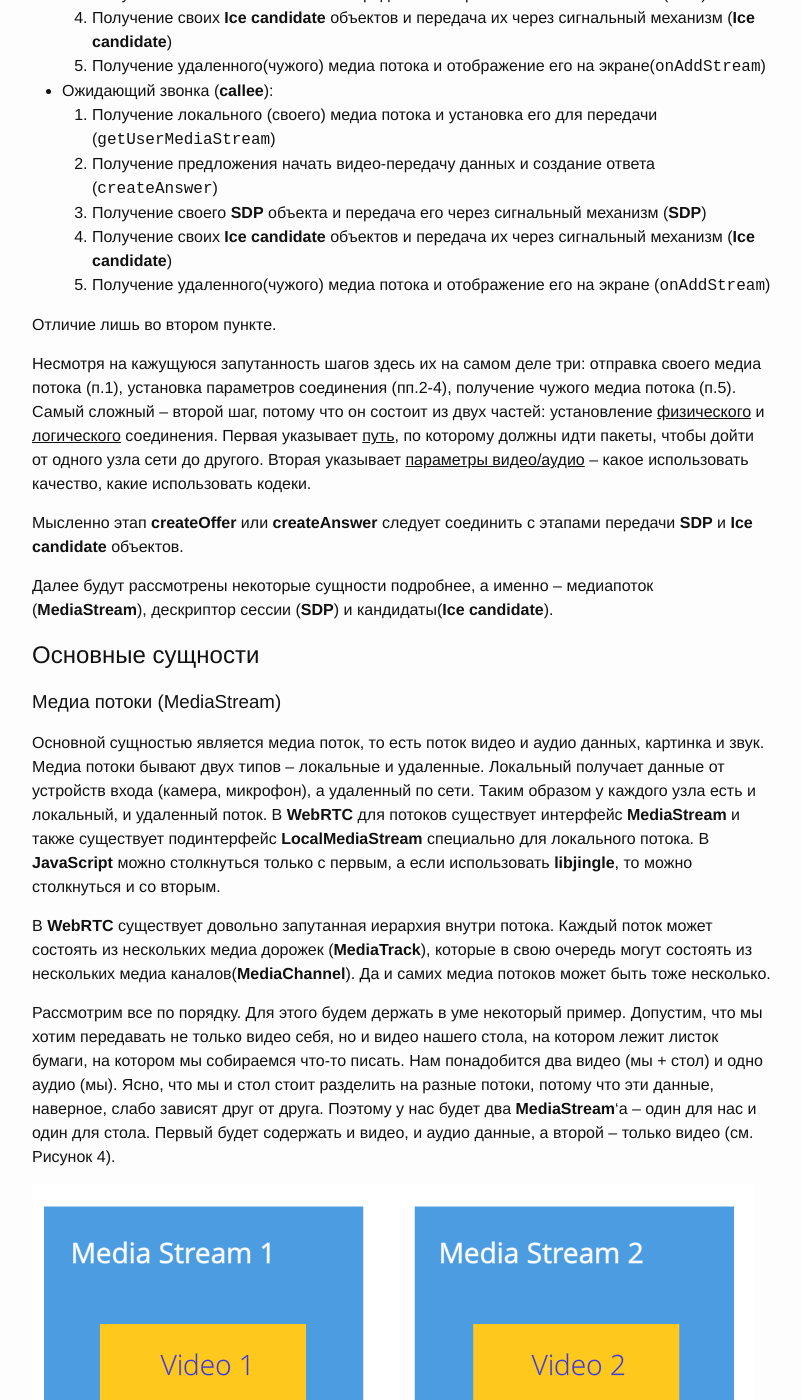
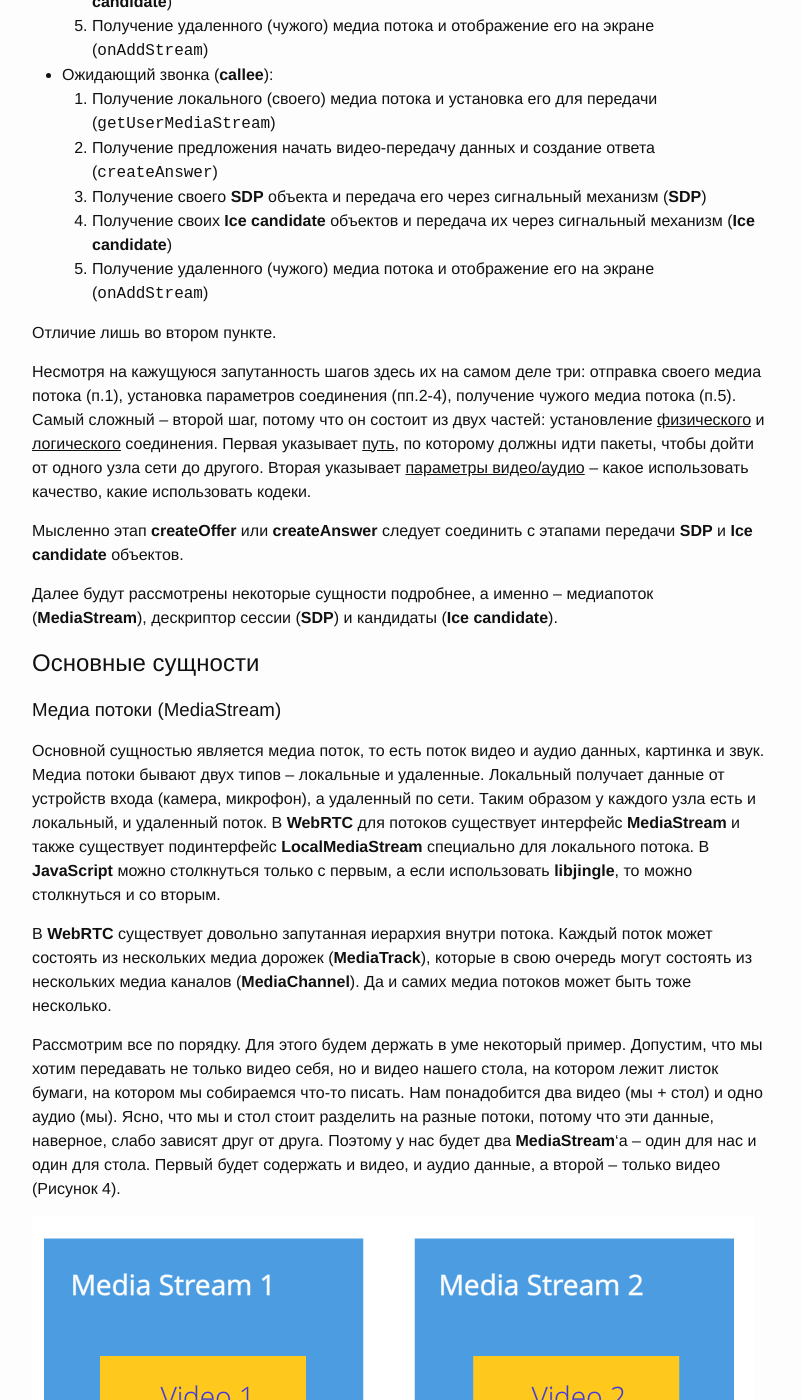
Before and after one commit to forasoft/forasoft.github.io, a Jekyll site: the page built from _posts/2015-10-31-webrtc-in-plain-russian.md, in a window 1280 px wide and 1400 px high, scrolled down 3157 px. Shown: the whole window, without its empty margins (238-1039 px from the left). Built offline with Jekyll 4.4.1, drawn with Linux system fonts in a browser that asks for light colours; Markdown is read by kramdown in place of the engine named in the settings; comment, search, counter and statistics services are not loaded; some of the changed text lies outside the part shown.

Commit message:
WebRTC: fix figures issues

```diff
--- a/_posts/2015-10-31-webrtc-in-plain-russian.md
+++ b/_posts/2015-10-31-webrtc-in-plain-russian.md
@@ -7,8 +7,8 @@ tags: [webrtc, p2p, turn, stun, ice]
 keywords: "webrtc, p2p, turn, stun, ice"
 author: kupec
 ---
+
 Эта статья расскажет вам основы **WebRTC**.
-
 <!--more-->
 
 # WebRTC #
@@ -54,14 +54,14 @@ author: kupec
 	2. Предложение начать видео-передачу данных (<kbd>createOffer</kbd>)
 	3. Получение своего **SDP** объекта и передача его через сигнальный механизм (**SDP**)
 	4. Получение своих **Ice candidate** объектов и передача их через сигнальный механизм (**Ice candidate**)
-	5. Получение удаленного(чужого) медиа потока и отображение его на экране(<kbd>onAddStream</kbd>)
+	5. Получение удаленного (чужого) медиа потока и отображение его на экране (<kbd>onAddStream</kbd>)
 
 - Ожидающий звонка (**callee**):
 	1. Получение локального (своего) медиа потока и установка его для передачи (<kbd>getUserMediaStream</kbd>)
 	2. Получение предложения начать видео-передачу данных и создание ответа (<kbd>createAnswer</kbd>)
 	3. Получение своего **SDP** объекта и передача его через сигнальный механизм (**SDP**)
 	4. Получение своих **Ice candidate** объектов и передача их через сигнальный механизм (**Ice candidate**)
-	5. Получение удаленного(чужого) медиа потока и отображение его на экране (<kbd>onAddStream</kbd>)
+	5. Получение удаленного (чужого) медиа потока и отображение его на экране (<kbd>onAddStream</kbd>)
 
 Отличие лишь во втором пункте.
 
@@ -69,7 +69,7 @@ author: kupec
 
 Мысленно этап **createOffer** или **createAnswer** следует соединить с этапами передачи **SDP** и **Ice candidate** объектов.
 
-Далее будут рассмотрены некоторые сущности подробнее, а именно – медиапоток (**MediaStream**), дескриптор сессии (**SDP**) и кандидаты(**Ice candidate**).
+Далее будут рассмотрены некоторые сущности подробнее, а именно – медиапоток (**MediaStream**), дескриптор сессии (**SDP**) и кандидаты (**Ice candidate**).
 
 ## Основные сущности ##
 
@@ -77,21 +77,21 @@ author: kupec
 
 Основной сущностью является медиа поток, то есть поток видео и аудио данных, картинка и звук. Медиа потоки бывают двух типов – локальные и удаленные. Локальный получает данные от устройств входа (камера, микрофон), а удаленный по сети. Таким образом у каждого узла есть и локальный, и удаленный поток. В **WebRTC** для потоков существует интерфейс **MediaStream** и также существует подинтерфейс **LocalMediaStream** специально для локального потока. В **JavaScript** можно столкнуться только с первым, а если использовать **libjingle**, то можно столкнуться и со вторым.
 
-В **WebRTC** существует довольно запутанная иерархия внутри потока. Каждый поток может состоять из нескольких медиа дорожек (**MediaTrack**), которые в свою очередь могут состоять из нескольких медиа каналов(**MediaChannel**). Да и самих медиа потоков может быть тоже несколько.
+В **WebRTC** существует довольно запутанная иерархия внутри потока. Каждый поток может состоять из нескольких медиа дорожек (**MediaTrack**), которые в свою очередь могут состоять из нескольких медиа каналов (**MediaChannel**). Да и самих медиа потоков может быть тоже несколько.
 
-Рассмотрим все по порядку. Для этого будем держать в уме некоторый пример. Допустим, что мы хотим передавать не только видео себя, но и видео нашего стола, на котором лежит листок бумаги, на котором мы собираемся что-то писать. Нам понадобится два видео (мы + стол) и одно аудио (мы). Ясно, что мы и стол стоит разделить на разные потоки, потому что эти данные, наверное, слабо зависят друг от друга. Поэтому у нас будет два **MediaStream**'a – один для нас и один для стола. Первый будет содержать и видео, и аудио данные, а второй – только видео (см. Рисунок 4).
+Рассмотрим все по порядку. Для этого будем держать в уме некоторый пример. Допустим, что мы хотим передавать не только видео себя, но и видео нашего стола, на котором лежит листок бумаги, на котором мы собираемся что-то писать. Нам понадобится два видео (мы + стол) и одно аудио (мы). Ясно, что мы и стол стоит разделить на разные потоки, потому что эти данные, наверное, слабо зависят друг от друга. Поэтому у нас будет два **MediaStream**'a – один для нас и один для стола. Первый будет содержать и видео, и аудио данные, а второй – только видео (Рисунок 4).
 
 ![](/assets/posts/webrtc-in-plain-russian/mediastream1.png)
 Рисунок 4: Два различных медиа потока. Один для нас, один для нашего стола
 
-Сразу ясно, что медиа поток как минимум должен включать в себя возможность содержать данные разных типов — видео и аудио. Это учтено в технологии и поэтому каждый тип данных реализуется через медиа дорожку **MediaTrack**. У медиа дорожки есть специальное свойство **kind**, которое и определяет, что перед нами – видео или аудио (см. Рисунок 5)
+Сразу ясно, что медиа поток как минимум должен включать в себя возможность содержать данные разных типов — видео и аудио. Это учтено в технологии и поэтому каждый тип данных реализуется через медиа дорожку **MediaTrack**. У медиа дорожки есть специальное свойство **kind**, которое и определяет, что перед нами – видео или аудио (Рисунок 5)
 
 ![](/assets/posts/webrtc-in-plain-russian/mediastream2.png)
 Рисунок 5: Медиа потоки состоят из медиа дорожек
 
 Как будет всё происходить в программе? Мы создадим два медиа потока. Потом создадим две видео дорожки и одну аудио дорожку. Получим доступ к камерам и микрофону. Укажем каждой дорожке какое устройство использовать. Добавим видео и аудио дорожку в первый медиа поток и видео дорожку от другой камеры во второй медиа поток.
 
-Но как мы различим медиа потоки на другом конце соединения? Для этого каждый медиа поток имеет свойство **label** – метка потока, его название (см. Рисунок 6). Такое же свойство имеют и медиа дорожки. Хотя на первый взгляд кажется, что видео от звука можно отличить и другими способами.
+Но как мы различим медиа потоки на другом конце соединения? Для этого каждый медиа поток имеет свойство **label** – метка потока, его название (Рисунок 6). Такое же свойство имеют и медиа дорожки. Хотя на первый взгляд кажется, что видео от звука можно отличить и другими способами.
 
 ![](/assets/posts/webrtc-in-plain-russian/mediastream3.png)
 Рисунок 6: Медиа потоки и дорожки идентифицируются метками
@@ -126,7 +126,7 @@ author: kupec
 
 Так как в **WebRTC** есть возможность редактирования **SDP** объекта, то после получения локального дескриптора его нужно установить. Это может показаться немного странным, что нужно передавать **WebRTC** то, что она сама нам дала, но таков протокол. При получении удаленного дескриптора его нужно тоже установить. Поэтому Вы должны на одном узле установить два дескриптора – свой и чужой (то есть локальный и удаленный).
 
-После такого *рукопожатия* узлы знают о пожеланиях друг друга. Например, если узел **1** поддерживает кодеки **A** и **B**, а узел **2** поддерживает кодеки **B** и **C**, то, так как каждый узел знает свой и чужой дескрипторы, оба узла выберут кодек **B** (см. Рисунок 7). Логика соединения теперь установлена, и можно передавать медиа потоки, но есть другая проблема – узлы по-прежнему связаны лишь сигнальным механизмом.
+После такого *рукопожатия* узлы знают о пожеланиях друг друга. Например, если узел **1** поддерживает кодеки **A** и **B**, а узел **2** поддерживает кодеки **B** и **C**, то, так как каждый узел знает свой и чужой дескрипторы, оба узла выберут кодек **B** (Рисунок 7). Логика соединения теперь установлена, и можно передавать медиа потоки, но есть другая проблема – узлы по-прежнему связаны лишь сигнальным механизмом.
 
 ![](/assets/posts/webrtc-in-plain-russian/sdp_1.png)
 ![](/assets/posts/webrtc-in-plain-russian/sdp_2.png)
```
Also changed, not shown: other parts of _posts/2015-10-31-webrtc-in-plain-russian.md (+5 -4 lines), assets/posts/webrtc-in-plain-russian/net1_net2_p1_p2_eq.png, assets/posts/webrtc-in-plain-russian/net1_p1_r1_p2.png.
